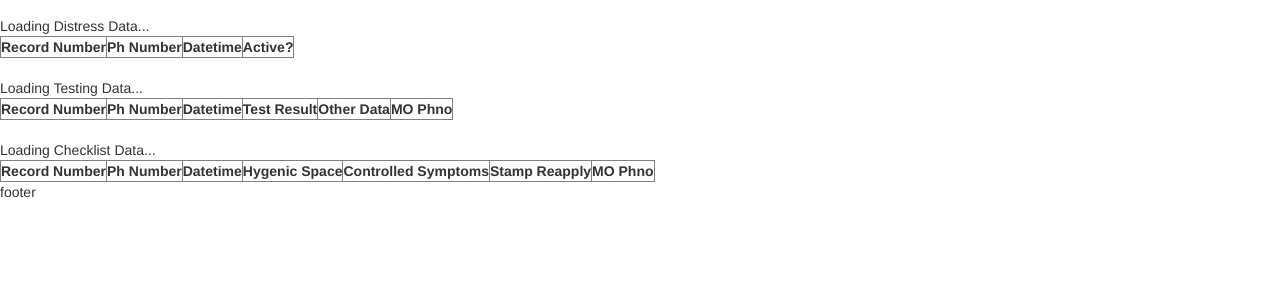
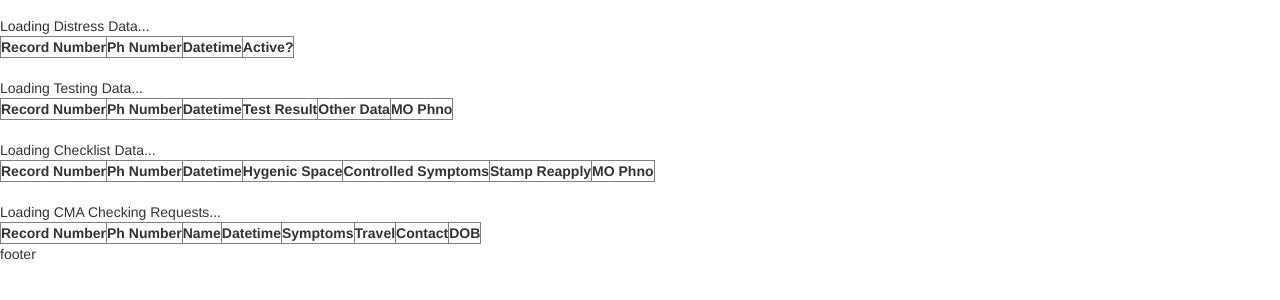
Before and after one commit to srujandeshpande/CombatCovid, a Flask app: page /ema_dashboard in a window 1280 px wide. Shown: the part 262-562 px from the top of the page. Run offline with Flask 2, Linux system fonts and the light colour scheme; the visitor is signed in with stand-in values (Sample User, id 1); data that the repository does not hold is empty; parts of the project's set-up code (start-up, migrations or seed data) failed here and were passed over; some libraries are stand-ins or nearby versions.

Commit message:
CMA Requests and user data

```diff
--- a/app.py
+++ b/app.py
@@ -161,6 +161,14 @@ def ema_mo_temp_data():
 #     inputData = request.json
 #     # waiting on avs on what data hes sending
 
+#EMA return single user data
+@app.route('/api/ema_single_cma_user_data', methods=['POST'])
+def ema_single_cma_user_data():
+	inputData = request.json
+	CMA_User_Data = pymongo.collection.Collection(db, 'CMA_User_Data')
+	data = json.loads(dumps(CMA_User_Data.find_one({'phone_number':str(inputData['phone_number'])})))
+	return data
+
 
 #EMA return single user data
 @app.route('/api/ema_single_user_data', methods=['POST'])
@@ -284,6 +292,24 @@ def ema_admin_checklist_data():
 		inputData['admin_phone_number'] = session['phone_number']
 	Checklist_Data = pymongo.collection.Collection(db, 'Checklist_Data')
 	data = json.loads(dumps(Checklist_Data.find()))
+	data1 = {}
+	y = 0
+	data1['count'] = 0
+	for x in data:
+		data1["record"+str(y)] = x
+		y+=1
+	data1['count'] = y
+	return data1
+
+
+#returns requst check data of all people
+@app.route('/api/ema_admin_request_data', methods=['POST'])
+def ema_admin_request_data():
+	inputData = request.json
+	if inputData['admin_phone_number'] == "websiteuser":
+		inputData['admin_phone_number'] = session['phone_number']
+	CMA_Request_Data = pymongo.collection.Collection(db, 'CMA_Request_Data')
+	data = json.loads(dumps(CMA_Request_Data.find()))
 	data1 = {}
 	y = 0
 	data1['count'] = 0
--- a/static/js/admin_dashboard_new.js
+++ b/static/js/admin_dashboard_new.js
@@ -12,6 +12,22 @@ function showMore(phno){
   success: function(msg) {
       $("#singleUserData").html('<tr><th>Ph Number</th><th>Date Quarantined</th><th>First Name</th><th>Last Name</th><th>DOB</th><th>Currently Under Quarantine</th><th>Email</th><th>Mo Phno</th></tr>');
       $("#singleUserData").append('<tr><td>'+msg['phone_number']+'</td><td>'+msg['date_time_quarantined']+'</td><td>'+msg['first_name']+'</td><td>'+msg['last_name']+'</td><td>'+msg['dob']+'</td><td>'+msg['currently_under_quarantine']+'</td><td>'+msg['email']+'</td><td>'+msg['mo_phone_number']+'</td></tr>');
+    }
+  });
+}
+
+function cmaUserMore(phno){
+  ar2 = {"phone_number":phno}
+  $.ajax({
+  url: '/api/ema_single_cma_user_data',
+  type: 'POST',
+  data: JSON.stringify(ar2),
+  contentType: 'application/json; charset=utf-8',
+  dataType: 'json',
+  async: true,
+  success: function(msg) {
+      $("#singleUserData").html('<tr><th>Ph Number</th><th>Date Created</th><th>First Name</th><th>Last Name</th><th>DOB</th><th>Email</th></tr>');
+      $("#singleUserData").append('<tr><td>'+msg['phone_number']+'</td><td>'+msg['date_time_created']+'</td><td>'+msg['first_name']+'</td><td>'+msg['last_name']+'</td><td>'+msg['dob']+'</td><td>'+msg['email']+'</td></tr>');
     }
   });
 }
@@ -150,4 +166,26 @@ $(function(){
     });
   }
   });
+
+  $.ajax({
+  url: '/api/ema_admin_request_data',
+  type: 'POST',
+  data: JSON.stringify(arr),
+  contentType: 'application/json; charset=utf-8',
+  dataType: 'json',
+  async: true,
+  success: function(msg) {
+    var count = msg['count']
+    var r = "record"
+    for (var i=0;i<count;i++){
+      $("#userRequestList").append('<tr><td>'+(i+1)+'</td><td><a href=# class="cmauserph">'+msg[r+i]['phone_number']+'</a></td><td>'+msg[r+i]['name']+'</a></td><td>'+msg[r+i]['date_time']+'</td><td>'+msg[r+i]['symptom']+'</td><td>'+msg[r+i]['travel']+'</td><td>'+msg[r+i]['contact']+'</td><td>'+msg[r+i]['dob']+'</td></tr>');
+    }
+    $("#userRequestListHeader").html("CMA User Request to be Checked")
+    $('.cmauserph').click(function(event) {
+      phno = event.target.innerHTML
+      event.preventDefault()
+      cmaUserMore(phno)
+    });
+  }
+  });
 });
--- a/templates/admin_dashboard.html
+++ b/templates/admin_dashboard.html
@@ -89,6 +89,15 @@
   </table>
   </div>
 
+  <br>
+  <div id="userRequestListHeader">Loading CMA Checking Requests...</div>
+  <table id="userRequestList" border="border">
+    <tr>
+      <th>Record Number</th><th>Ph Number</th><th>Name</th><th>Datetime</th><th>Symptoms</th><th>Travel</th><th>Contact</th><th>DOB</th>
+    </tr>
+  </table>
+  </div>
+
 </body>
   <script src="{{url_for('static', filename='js/admin_dashboard_new.js')}}"></script>
 <footer>
```
